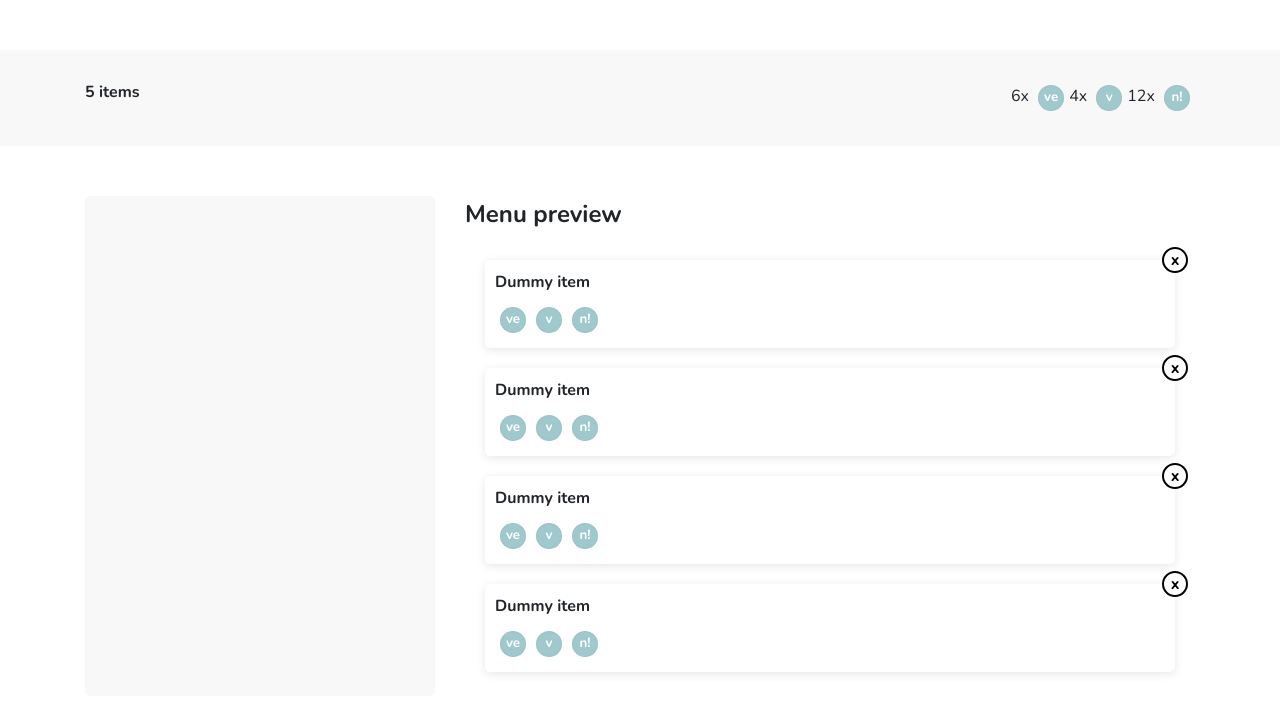
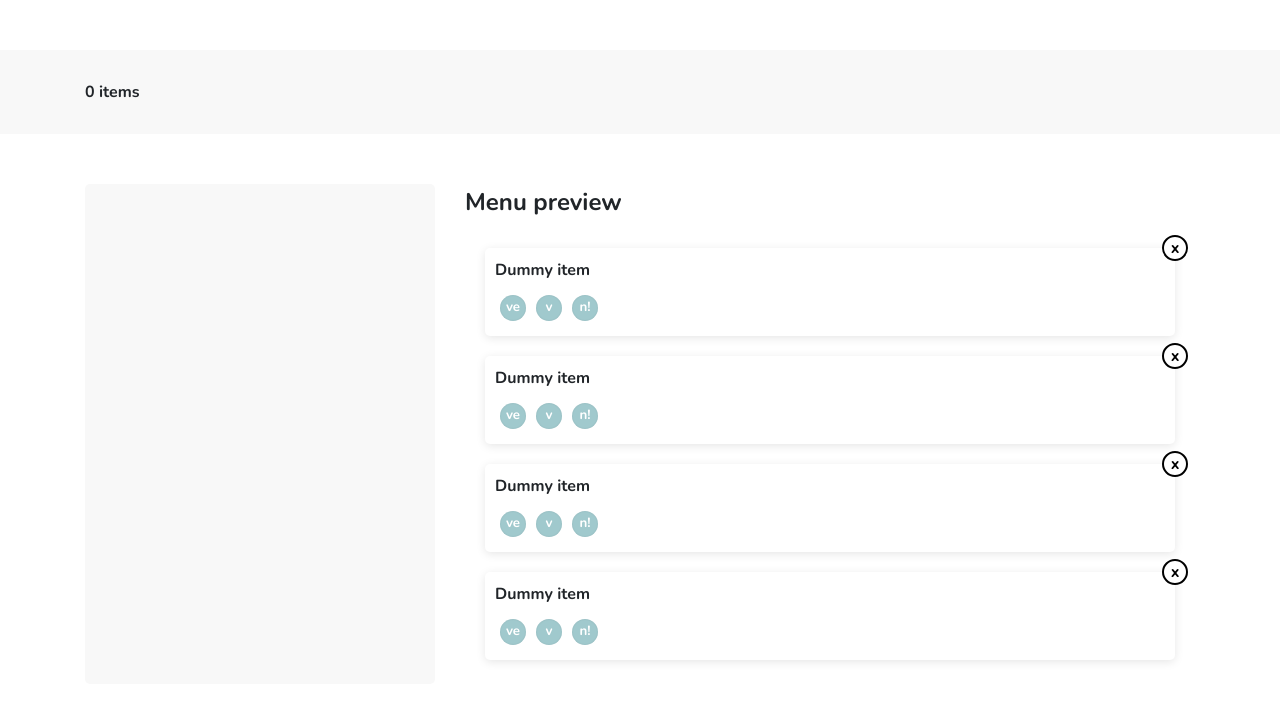
Before and after one commit to teamfeedr/interview-challenge, a React (Create React App) app: page / in a window 1280 px wide. Shown: the top 712 px of the page. Built offline with nearby package versions, Linux system fonts and the light colour scheme.

Commit message:
Render correct counts in Summary header

```diff
--- a/src/SummaryHeader/index.js
+++ b/src/SummaryHeader/index.js
@@ -1,20 +1,64 @@
-import React from 'react';
+import React, { Component, Fragment } from 'react';
+import PropTypes from 'prop-types';
 
-const SummaryHeader = () => (
+import Item from '../Item';
+
+class SummaryHeader extends Component {
+  getDietaryCounts() {
+    const dietaries = {};
+
+    this.props.items.forEach(item => {
+      item.dietaries.forEach(dietaryItem => {
+        if (dietaries[dietaryItem] === undefined) {
+          dietaries[dietaryItem] = 0;
+        } else {
+          dietaries[dietaryItem] += 1;
+        }
+      })
+    });
+
+    return dietaries;
+  }
+
+  renderDietaryCounts() {
+    const counts = this.getDietaryCounts();
+
+    return Object.keys(counts).map(dietaryName => {
+      const dietaryCount = counts[dietaryName];
+
+      return (
+        <Fragment key={dietaryName}>
+          {dietaryCount}x <span className="dietary">{dietaryName}</span>
+        </Fragment>
+      )
+    })
+  }
+
+  render() {
+    return (
       <div className="menu-summary">
         <div className="container">
           <div className="row">
             <div className="col-6 menu-summary-left">
-          <span>5 items</span>
+              <span>{this.props.items.length} items</span>
             </div>
+
             <div className="col-6 menu-summary-right">
-          6x <span className="dietary">ve</span>
-          4x <span className="dietary">v</span>
-          12x <span className="dietary">n!</span>
+              {this.renderDietaryCounts()}
             </div>
           </div>
         </div>
       </div>
-);
+    )
+  }
+}
+
+SummaryHeader.defaultProps = {
+  items: [],
+}
+
+SummaryHeader.propTypes = {
+  items: PropTypes.arrayOf(PropTypes.shape(Item.propTypes)),
+}
 
 export default SummaryHeader;
```
Also changed, not shown: 2 other files (tests, documents, lock files or other folders). Lines whose indentation alone changed are shown as unchanged.
